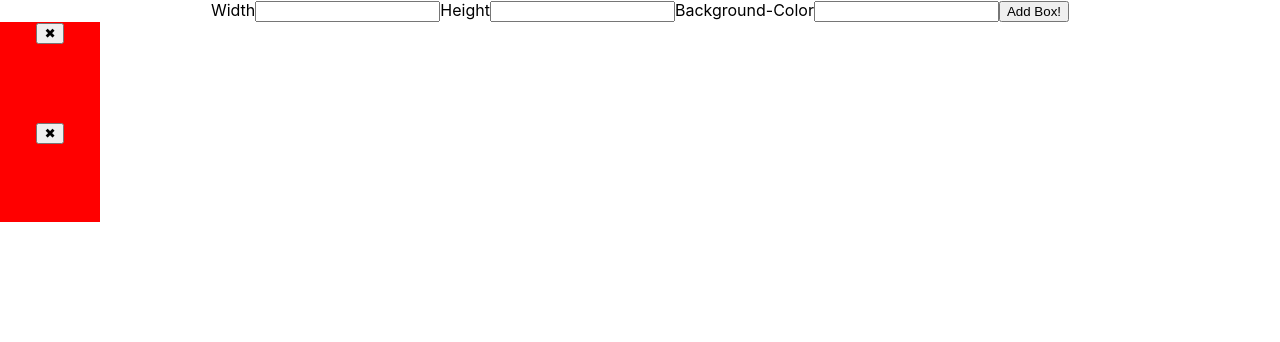
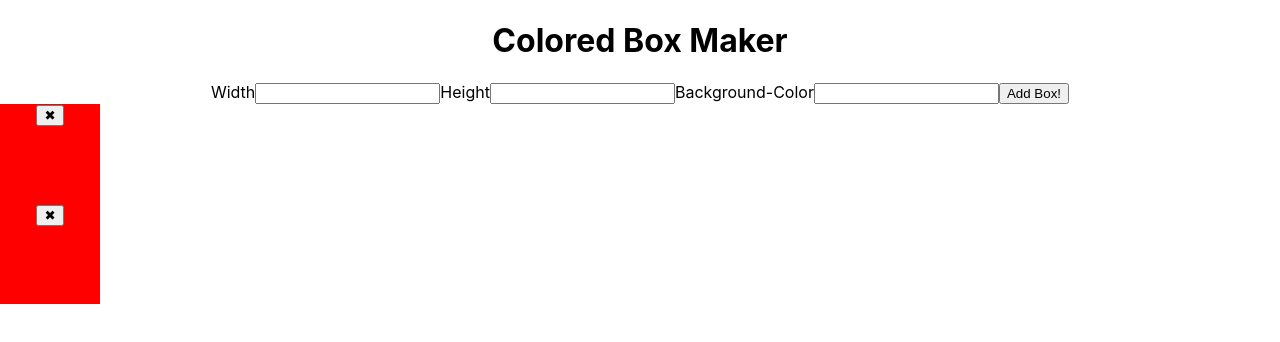
Before and after one commit to Pascha-404/colored-box-maker, a React (Create React App) app: page / in a window 1280 px wide. Shown: the top 342 px of the page. Built offline with nearby package versions, Linux system fonts and the light colour scheme.

Commit message:
+title,css,wrapper for boxes

```diff
--- a/src/BoxList.js
+++ b/src/BoxList.js
@@ -2,6 +2,7 @@ import React, { Component } from 'react';
 import Box from './Box';
 import NewBoxForm from './NewBoxForm';
 import { v4 as uuid } from 'uuid';
+import './BoxList.css'
 
 class BoxList extends Component {
 	constructor(props) {
@@ -49,8 +50,9 @@ class BoxList extends Component {
 	render() {
 		return (
 			<div className='BoxList'>
+				<h1>Colored Box Maker</h1>
 				<NewBoxForm addBox={this.addBox} key='boxForm' />
-				{this.renderBoxes()}
+				<div className='BoxList-Boxes'>{this.renderBoxes()}</div>
 			</div>
 		);
 	}
```
